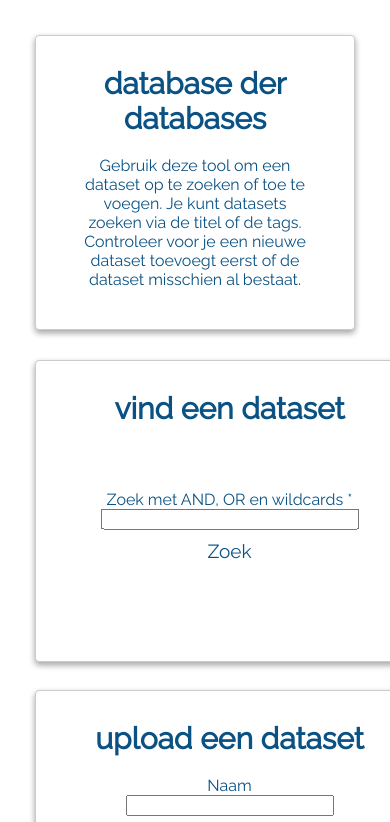
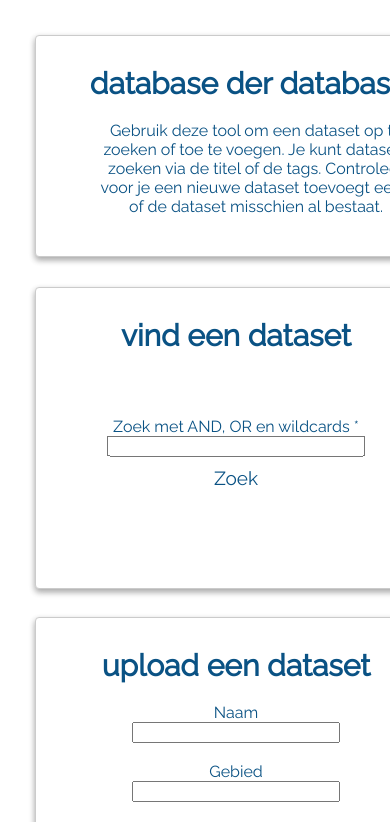
Before and after one commit to ducoquelicot/vrtnws, a React (Create React App) app in the folder client/: page / in a window 390 px wide. Shown: the top 822 px of the page. Built offline with nearby package versions, Linux system fonts and the light colour scheme.

Commit message:
changes 17/1

```diff
--- a/client/src/App.css
+++ b/client/src/App.css
@@ -10,6 +10,7 @@
   border-radius: 4px;
   min-height: 300px;
   max-width: 100%;
+  min-width: 400px;
   text-align: center;
   color: rgb(10, 82, 132);
   box-shadow: 0 3px 6px rgba(0,0,0,0.16), 0 3px 6px rgba(0,0,0,0.23);
@@ -82,6 +83,7 @@ a {
   border-radius: 4px;
   min-height: 150px;
   max-width: 821px;
+  min-width: 400px;
   text-align: center;
   color: rgb(10, 82, 132);
   box-shadow: 0 3px 6px rgba(0,0,0,0.16), 0 3px 6px rgba(0,0,0,0.23);
@@ -134,4 +136,8 @@ div.Intro p {
   .Tile {
     max-width: 90%;
   }
+
+  .Intro {
+    max-width: 90%;
+  }
 }
```
